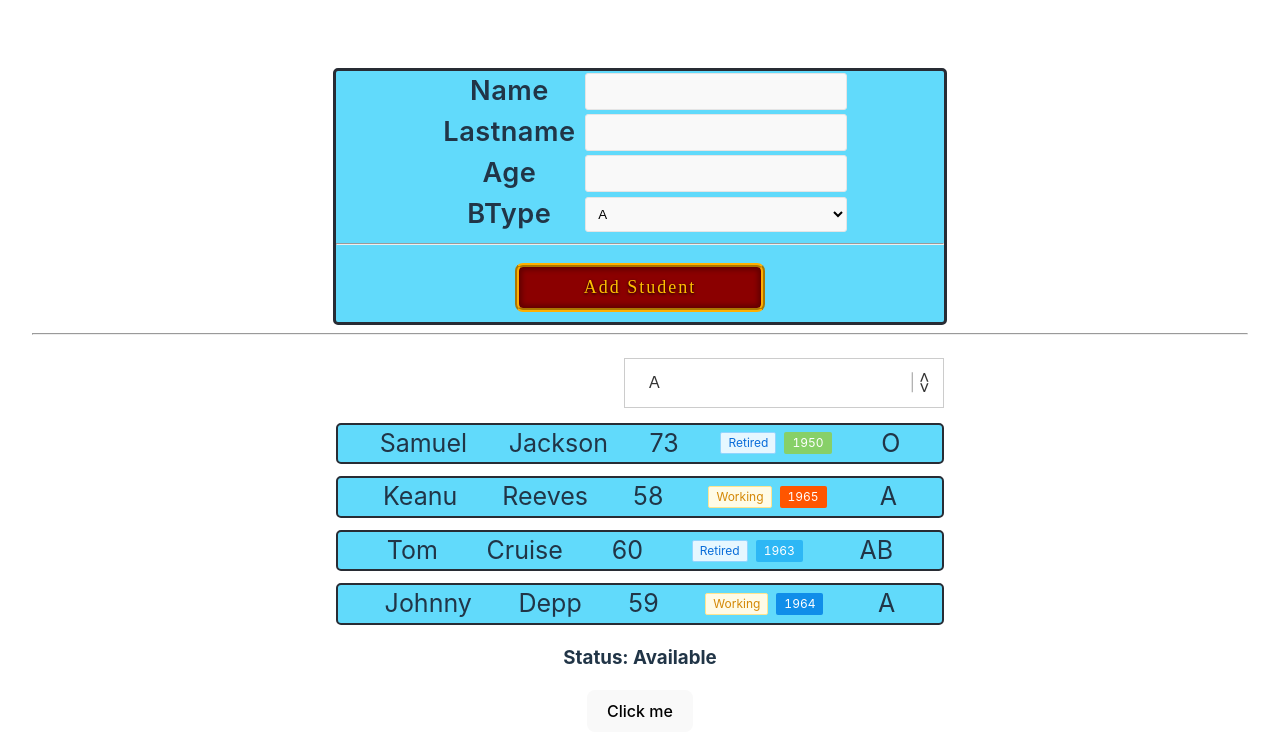
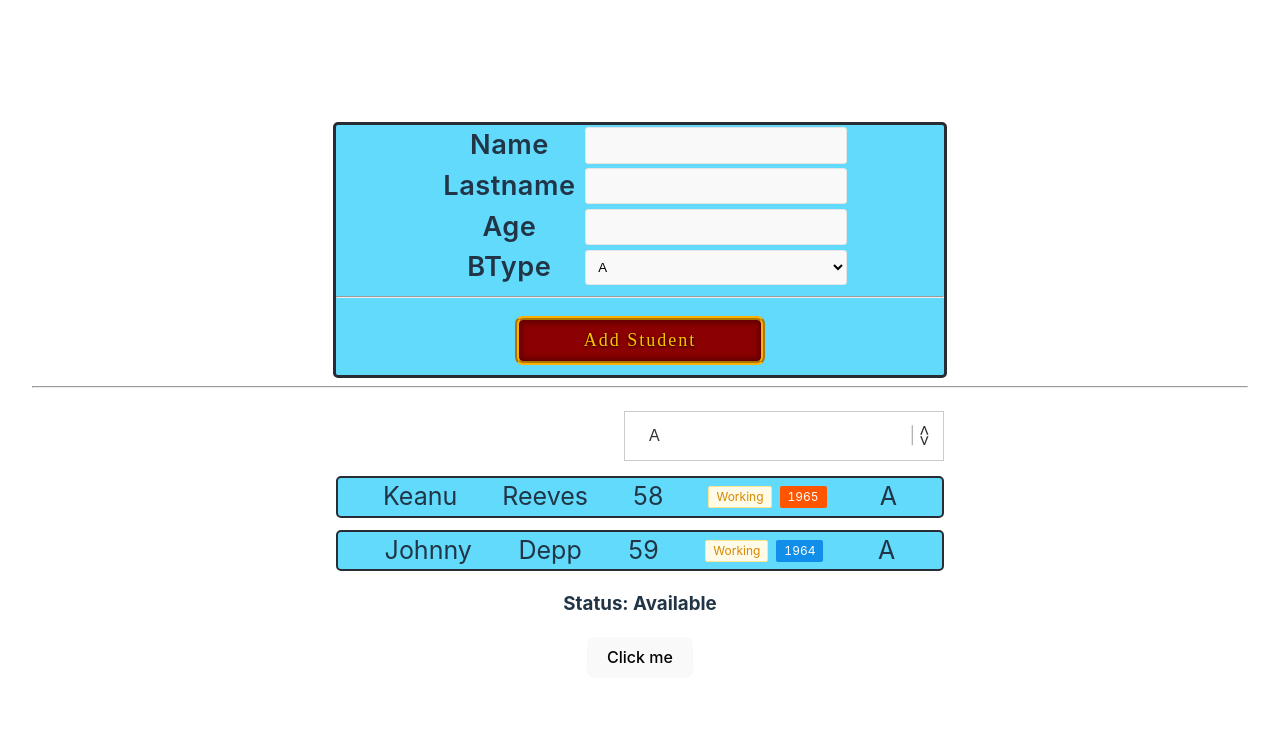
Before and after one commit to soncomqiq/ep4-initial-code, a React (Vite) app: page / in a window 1280 px wide. Shown: the top 756 px of the page. Built offline with nearby package versions, Linux system fonts and the light colour scheme.

Commit message:
Finish Lab-r3-l4

```diff
--- a/src/components/StudentList/StudentList.jsx
+++ b/src/components/StudentList/StudentList.jsx
@@ -1,14 +1,18 @@
+import { useState } from "react";
 import StudentItem from "../StudentItem/StudentItem";
 import "./StudentList.css";
 
 export function StudentList(props) {
   const studentList = props.studentList;
+  const [curBType, setCurBType] = useState("A");
+
+  const filteredStudends = studentList.filter(e => e.bType === curBType);
 
   return (
     <>
       <div className="selectdiv">
         <label>
-          <select>
+          <select value={curBType} onChange={e => setCurBType(e.target.value)}>
             <option value="A">A</option>
             <option value="B">B</option>
             <option value="O">O</option>
@@ -17,7 +21,7 @@ export function StudentList(props) {
         </label>
       </div>
       <div>
-        {studentList.map((e) => (
+        {filteredStudends.map((e) => (
           <StudentItem
             key={e.id}
             name={e.name}
```
